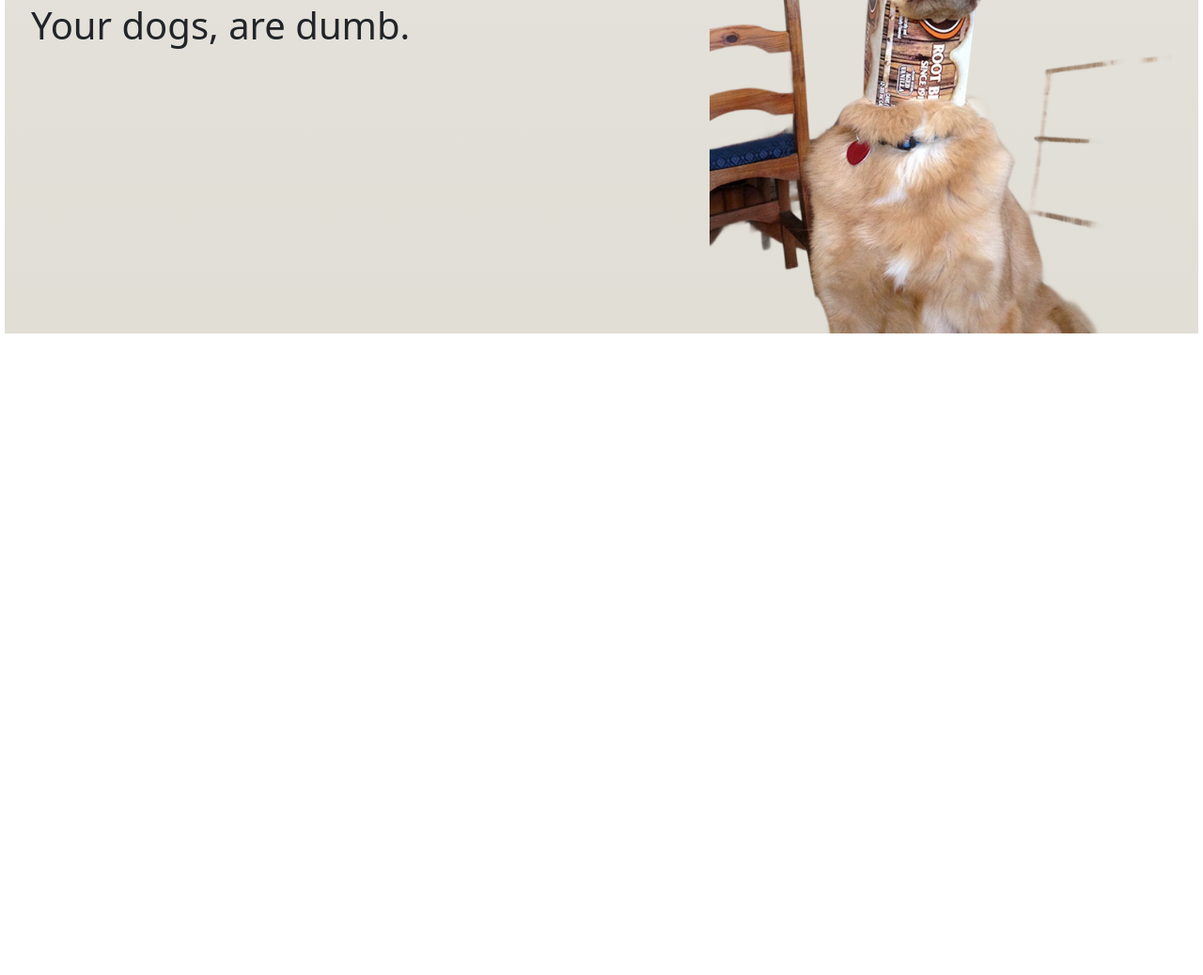
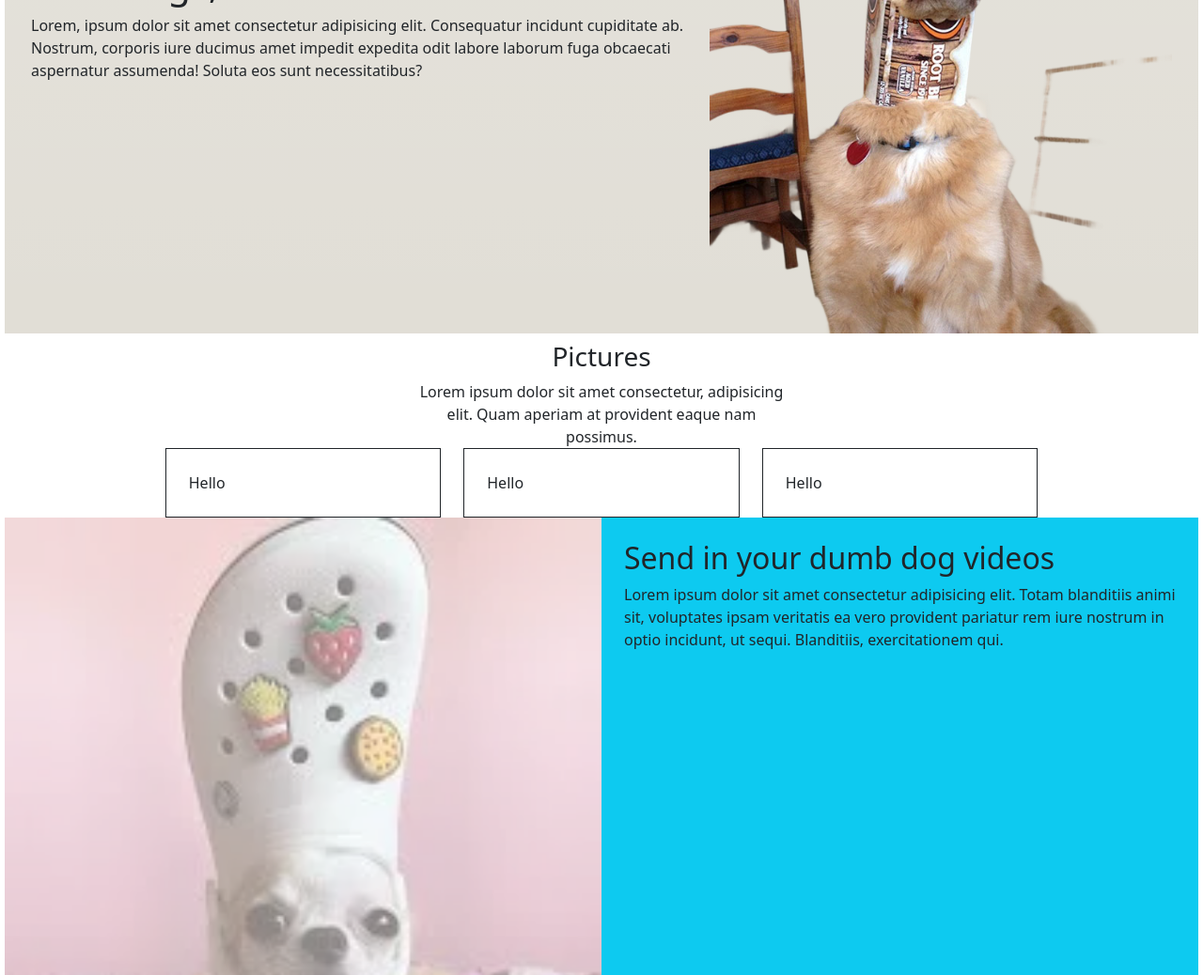
Before and after one commit to TimAaronSharp/day03-clonesite, a plain HTML site: page index.html in a window 1280 px wide. Shown: the part 322-1360 px from the top of the page at 94% size. Before the commit the page ends 800 px from the top, so only its background shows below. Drawn offline with nearby package versions, Linux system fonts and the light colour scheme; files whose address does not match are found by name.

Commit message:
Pictures and video areas roughly set up.

```diff
--- a/index.html
+++ b/index.html
@@ -34,6 +34,9 @@
       <div class="row mx-1 align-items-center">
         <div class="col-md-7">
           <h1>Your dogs, are dumb.</h1>
+          <p>Lorem, ipsum dolor sit amet consectetur adipisicing elit. Consequatur incidunt cupiditate ab. Nostrum,
+            corporis iure ducimus amet impedit expedita odit labore laborum fuga obcaecati aspernatur assumenda! Soluta
+            eos sunt necessitatibus?</p>
         </div>
         <div class="col-md-5">
           <img src="pop-dog.png" alt="Dog wearing 12-pack A&W box on head" class="img-fluid first-image">
@@ -41,6 +44,51 @@
       </div>
     </div>
 
+    <div class="container-fluid mt-2">
+      <div class="row justify-content-center">
+        <div class="col-4 text-center">
+          <h3>Pictures</h3>
+          <span>Lorem ipsum dolor sit amet consectetur, adipisicing elit. Quam aperiam at provident eaque nam
+            possimus.</span>
+        </div>
+      </div>
+    </div>
+
+    <div class="container-fluid">
+      <div class="row justify-content-center">
+        <div class="col-md-3">
+          <div class="p-4 border border-dark">
+            Hello
+          </div>
+        </div>
+        <div class="col-md-3">
+          <div class="p-4 border border-dark">
+            Hello
+          </div>
+        </div>
+        <div class="col-md-3">
+          <div class="p-4 border border-dark">
+            Hello
+          </div>
+        </div>
+      </div>
+    </div>
+
+    <div class="container-fluid">
+      <div class="row align-items-center">
+        <div class="col-md-6 p-4 bg-info order-2 video-area-height">
+
+          <h2>Send in your dumb dog videos</h2>
+          <p>Lorem ipsum dolor sit amet consectetur adipisicing elit. Totam blanditiis animi sit, voluptates ipsam
+            veritatis ea vero provident pariatur rem iure nostrum in optio incidunt, ut sequi. Blanditiis,
+            exercitationem qui.</p>
+        </div>
+        <div class="col-md-6 video-area-bg order-1 fade-image">
+
+        </div>
+
+      </div>
+    </div>
   </main>
 </body>
 
--- a/style.css
+++ b/style.css
@@ -1,6 +1,17 @@
-/* .first-image {
+.fade-image {
   opacity: 0.5;
-} */
+}
+
+.video-area-bg {
+  background-image: url(images/Chihuacroc.webp);
+  background-size: cover;
+  background-position: center;
+  min-height: 800px;
+}
+
+.video-area-height {
+  min-height: 800px;
+}
 
 .first-bg {
   background-color: #e1ded6;
```
Also changed, not shown: images/Chihuacroc.webp (added), images/pop-dog.png (renamed from pop-dog.png).
